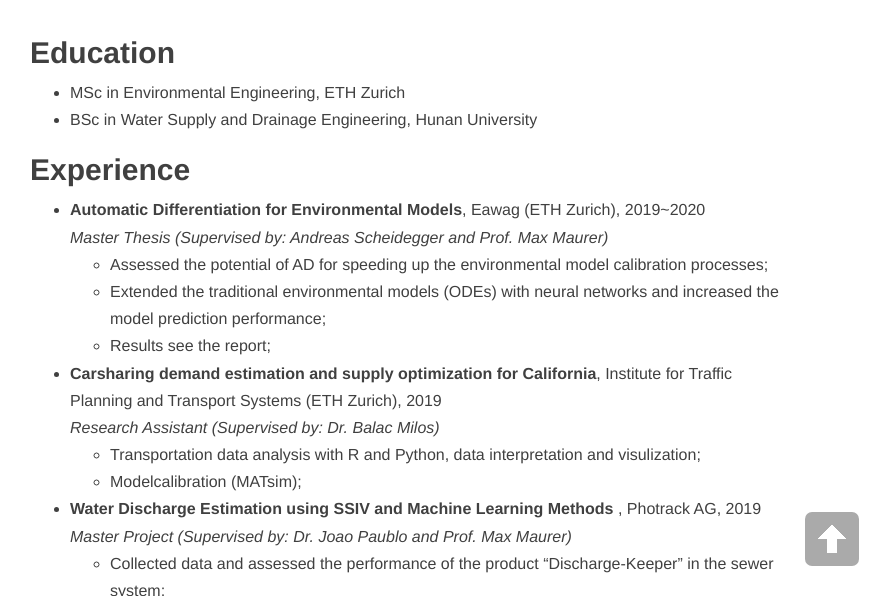
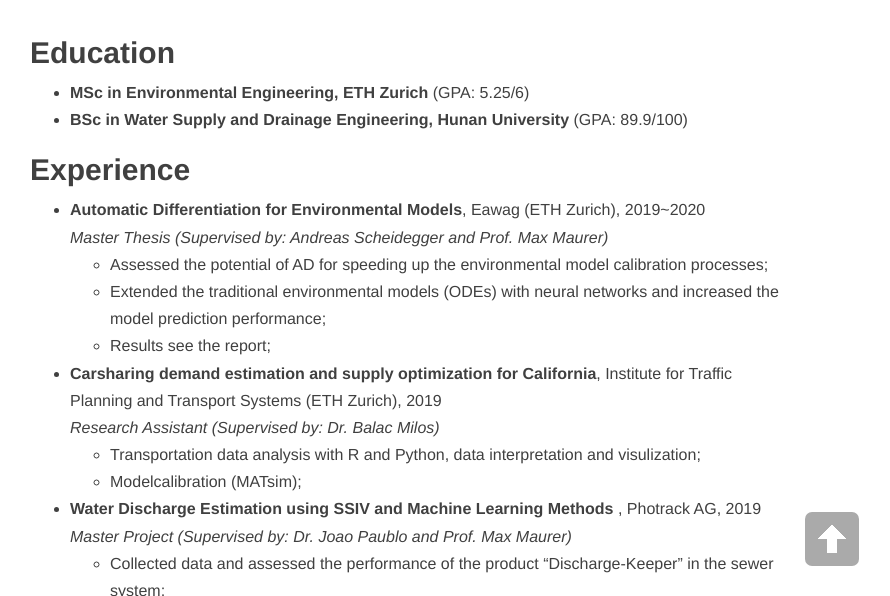
Before and after one commit to LiWang1/blog, a Jekyll site: the page built from about.md, in a window 1280 px wide and 900 px high, cut to the strip 304-900 px from the top of the window. Shown: the whole strip, without its empty margins (235-1125 px from the left). Built offline with Jekyll 4.4.1, drawn with Linux system fonts in a browser that asks for light colours; nearby versions of some CDN libraries.

Commit message:
Update about.md

```diff
--- a/about.md
+++ b/about.md
@@ -6,8 +6,8 @@
 ---
 
 ## Education
-* [MSc in Environmental Engineering, ETH Zurich](https://ethz.ch/)
-* [BSc in Water Supply and Drainage Engineering, Hunan University](http://www-en.hnu.edu.cn/)
+* __[MSc in Environmental Engineering, ETH Zurich](https://ethz.ch/)__ (GPA: 5.25/6)
+* __[BSc in Water Supply and Drainage Engineering, Hunan University](http://www-en.hnu.edu.cn/)__ (GPA: 89.9/100)
 
 ## Experience
 * __[Automatic Differentiation for Environmental Models](https://github.com/LiWang1/masterthesis)__, Eawag (ETH Zurich), 2019~2020
```
